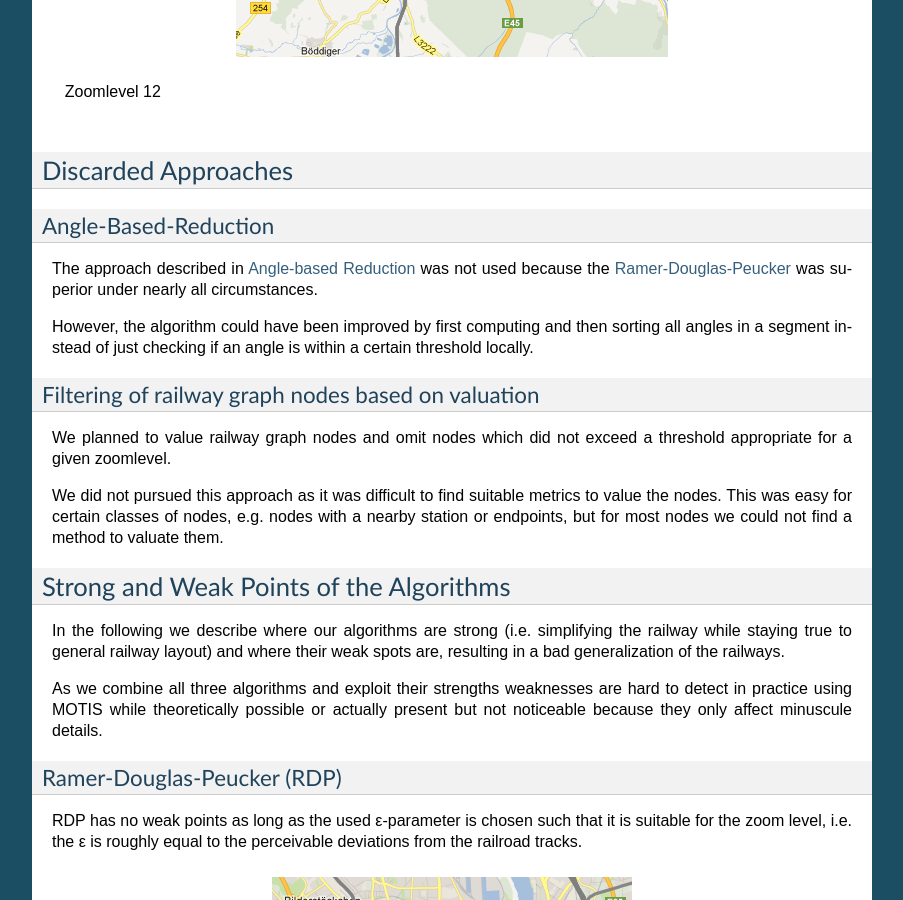
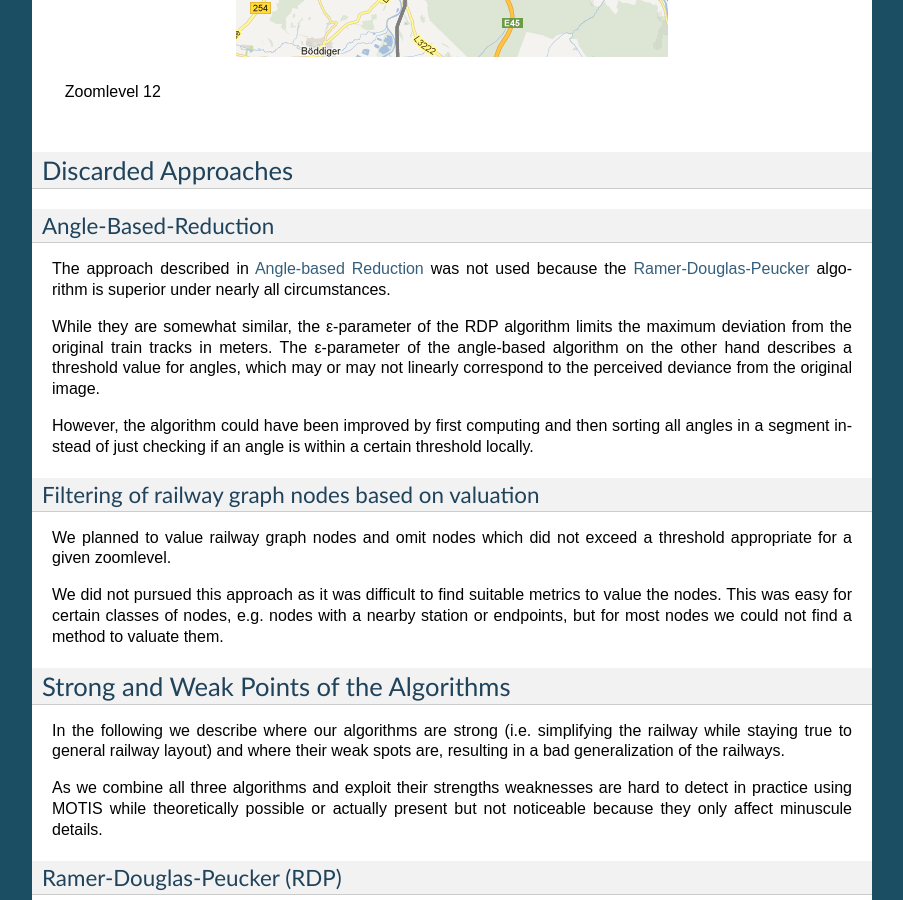
Before and after one commit to fhirschmann/algolab, a Sphinx documentation site: the page built from doc/final.rst, in a window 1280 px wide and 900 px high, scrolled down 16637 px. Shown: the whole window, without its empty margins (198-1101 px from the left). Built offline with Sphinx 7.4.7, drawn with Linux system fonts in a browser that asks for light colours; formulas are drawn with MathJax 3.

Commit message:
describe anglered weakness

```diff
--- a/doc/final.rst
+++ b/doc/final.rst
@@ -254,7 +254,14 @@ Angle-Based-Reduction
 ---------------------
 
 The approach described in :ref:`simp_angle` was not used because the
-:ref:`simp_rdp` was superior under nearly all circumstances.
+:ref:`simp_rdp` algorithm is superior under nearly all circumstances.
+
+While they are somewhat similar, the ε-parameter of the RDP algorithm limits
+the maximum deviation from the original train tracks in meters. The ε-parameter
+of the angle-based algorithm on the other hand describes a threshold value
+for angles, which may or may not linearly correspond to the perceived deviance
+from the original image.
+
 
 However, the algorithm could have been improved by first computing and then
 sorting all angles in a segment instead of just checking if an angle
```
